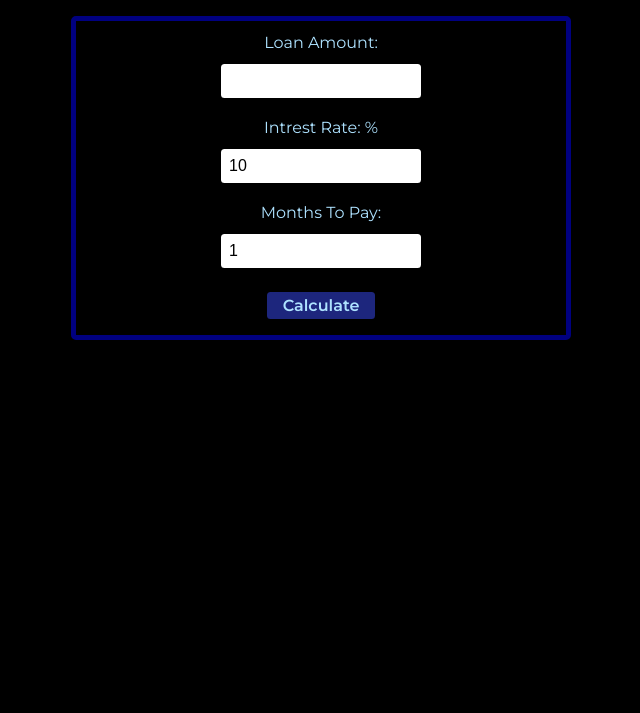
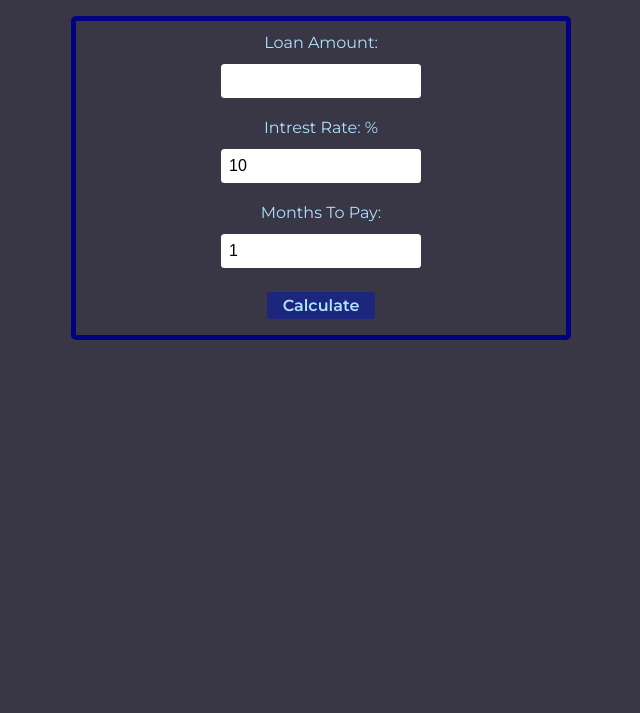
Before and after one commit to Ayush01015/Loan-Calculator-Vanilla.js-, a plain HTML site: page index.html in a window 1280 px wide. Shown: the part 87-800 px from the top of the page, without its empty margins (319-959 px from the left). Drawn offline with Linux system fonts and the light colour scheme.

Commit message:
Project Completed

```diff
--- a/styles/style.css
+++ b/styles/style.css
@@ -9,7 +9,7 @@
 
 body{
     font-family: 'Montserrat', sans-serif;
-    background-color: black;
+    background-color: #393646;
     color: #AEE2FF;
 
 }
```
